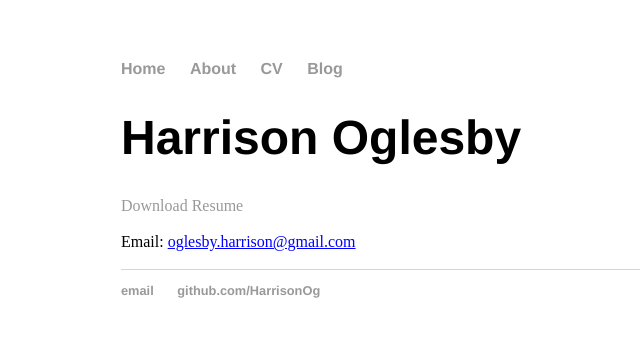
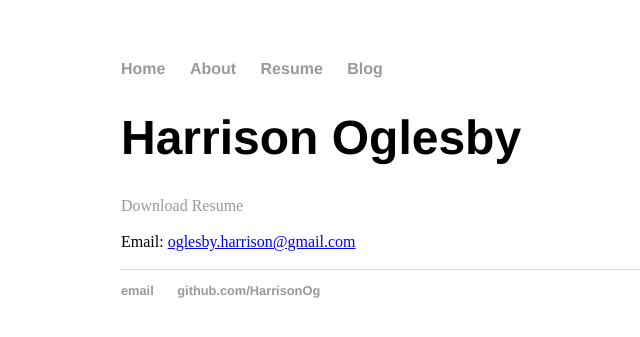
Before and after one commit to HarrisonOg/HarrisonOg.github.io, a Jekyll site: the page built from cv/index.html, in a window 1280 px wide. Shown: the top 337 px of the page, without its empty margins (71-711 px from the left). Built offline with Jekyll 4.4.1, drawn with Linux system fonts in a browser that asks for light colours.

Commit message:
change CV to resume

```diff
--- a/_layouts/default.html
+++ b/_layouts/default.html
@@ -10,7 +10,7 @@
             <ul>
                 <li><a href="/">Home</a></li>
                 <li><a href="/about">About</a></li>
-                <li><a href="/cv">CV</a></li>
+                <li><a href="/cv">Resume</a></li>
                 <li><a href="/blog">Blog</a></li>
             </ul>
         </nav>
--- a/cv/index.html
+++ b/cv/index.html
@@ -1,6 +1,6 @@
 ---
 layout: default
-title: HarrisonOg CV
+title: HarrisonOg Resume
 ---
 <div class="cv">
 <h1>Harrison Oglesby</h1>
```
